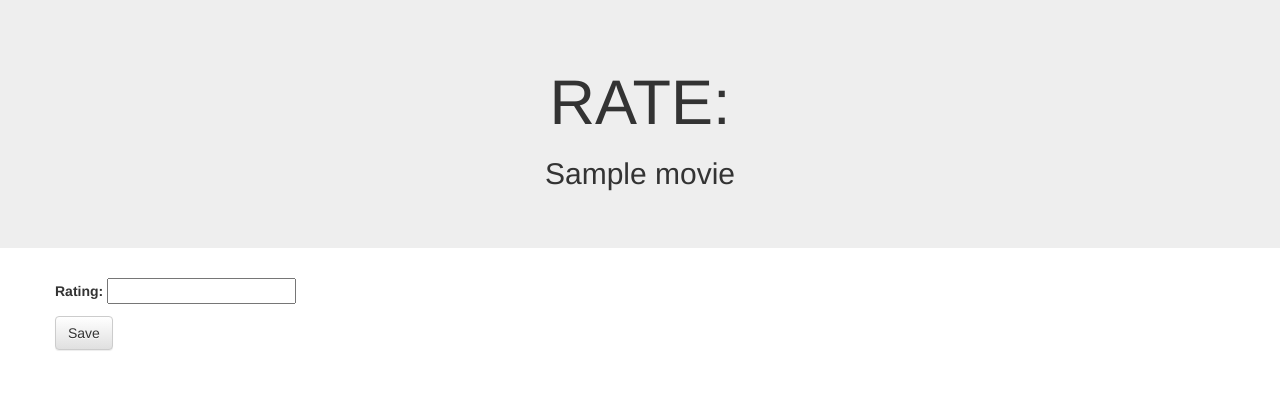
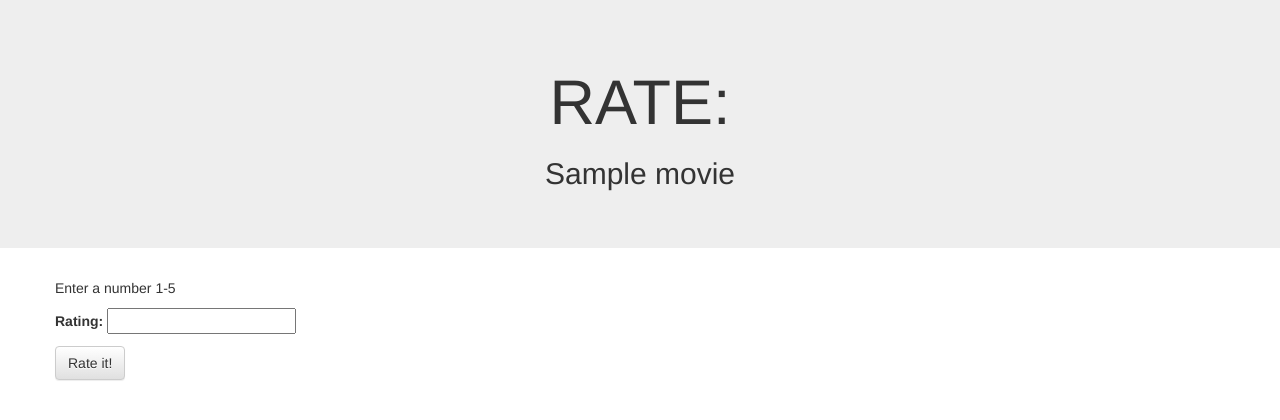
Before and after one commit to dhcrain/movieratings_w_frontend, a Django app: page /movie/1/rate_movie in a window 1280 px wide. Shown: the top 420 px of the page. Run offline with Django 3.2, Linux system fonts and the light colour scheme; tables that the repository leaves empty hold one stand-in row (values such as "Sample post"); parts of the project's set-up code (start-up, migrations or seed data) failed here and were passed over; some libraries are stand-ins or nearby versions.

Commit message:
no real progress

```diff
--- a/movieratings/forms.py
+++ b/movieratings/forms.py
@@ -5,6 +5,7 @@ from movieratings.models import Rating
 
 class RatingForm(forms.ModelForm):
 
+
     class Meta:
         model = Rating
         fields = ('rating',)
--- a/movieratings/views.py
+++ b/movieratings/views.py
@@ -1,3 +1,5 @@
+from django.core.urlresolvers import reverse
+from django.http import HttpResponseRedirect
 from django.shortcuts import render
 from movieratings.models import Movie
 from movieratings.models import Rater
@@ -5,7 +7,7 @@ from movieratings.models import Rating
 from movieratings.models import Average
 from movieratings.forms import RatingForm
 from django.db.models import Avg
-from datetime import datetime
+import time
 from django.shortcuts import redirect
 
 # Create your views here.
@@ -51,11 +53,14 @@ def rate_movie(request, movie_id):
         form = RatingForm(request.POST)
         if form.is_valid():
             post = form.save(commit=False)
-            post.user_id = 944
+            post.user_id = 944     # Rater.objects.get(id=944)        # 944 is the 'webuser'
             post.item_id = movie_id
-            post.timestamp = datetime.datetime.now()
+            post.rating = form.cleaned_data['rating']
+            post.timestamp = time.time()
+            # post = Rating.objects.create(user_id=user_id, item_id=item_id, rating=rating, timestamp=timestamp)
             post.save()
-            return redirect('movie', movie_id=movie_id)
+            return redirect('index_view')
+            # return HttpResponseRedirect(reverse('movie_view', movie_id))
     else:
         form = RatingForm()
 
--- a/templates/rate_movie.html
+++ b/templates/rate_movie.html
@@ -6,7 +6,7 @@
     <!-- Optional theme -->
     <link rel="stylesheet" href="https://maxcdn.bootstrapcdn.com/bootstrap/3.3.6/css/bootstrap-theme.min.css" integrity="sha384-fLW2N01lMqjakBkx3l/M9EahuwpSfeNvV63J5ezn3uZzapT0u7EYsXMjQV+0En5r" crossorigin="anonymous">
     <meta charset="UTF-8">
-    <title>Rate movie</title>
+    <title>Rate {{ movie }}</title>
 </head>
 <body>
     <div class="jumbotron">
@@ -15,12 +15,13 @@
     </div>
     <div class="container">
         <div class="row">
+            <p>Enter a number 1-5</p>
             {% block content %}
             <form action="POST">
                 {% csrf_token %}
                 {{ form.as_p }}
+                <button type="submit" class="save btn btn-default">Rate it!</button>
             </form>
-            <button type="submit" class="save btn btn-default">Save</button>
             {% endblock %}
         </div>
     </div>
```
Also changed, not shown: movieratings/models.py (line endings or trailing spaces).
